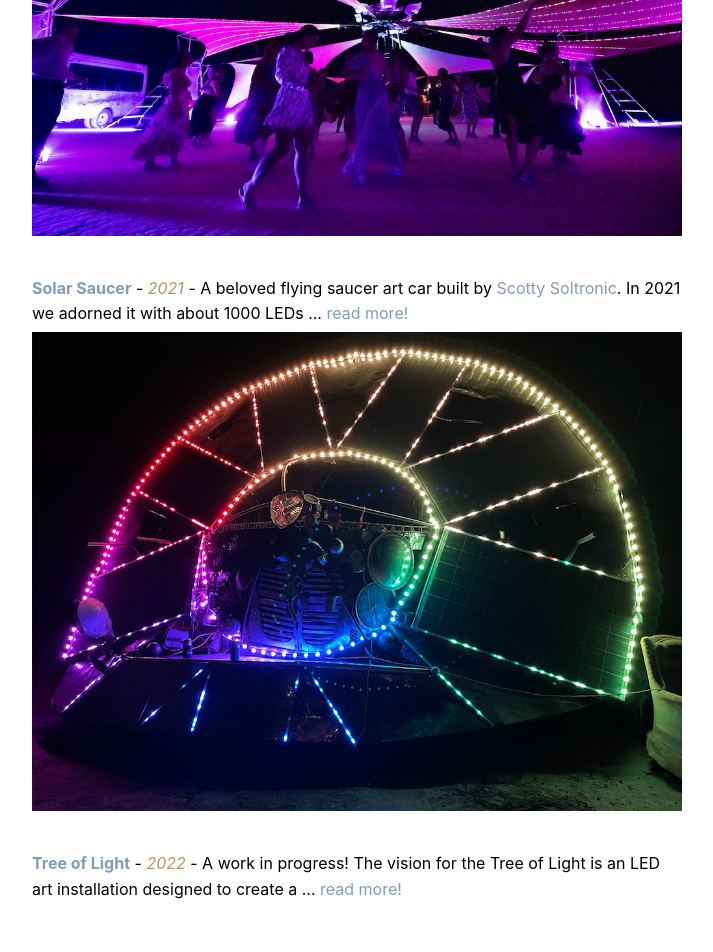
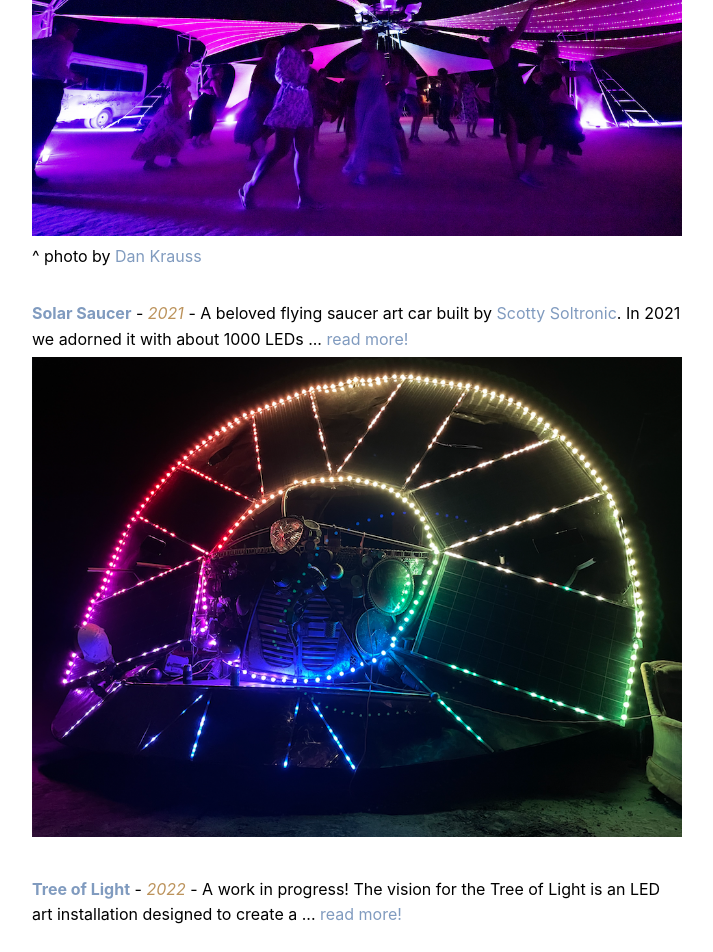
Before and after one commit to michellesh/michellesh, a Jekyll site: the page built from projects.html, in a window 1280 px wide. Shown: the part 1013-1965 px from the top of the page, without its empty margins (283-996 px from the left). Built offline with Jekyll 4.4.1, drawn with Linux system fonts in a browser that asks for light colours.

Commit message:
Some more style optimizations for mobile

```diff
--- a/_sass/main.scss
+++ b/_sass/main.scss
@@ -7,7 +7,7 @@
 $secondary-color: #bc935c;
 $tan: #f3eee7;
 
-$code-block: #f5f7f9;
+$code-block: #f8f8f8;
 
 body {
   font-family: -apple-system, BlinkMacSystemFont, "Segoe UI", Helvetica, Arial, sans-serif, "Apple Color Emoji", "Segoe UI Emoji";
@@ -71,7 +71,7 @@
 
 pre {
   padding: 2em;
-  overflow-y: auto;
+  overflow-x: auto;
 }
 
 pre code {
@@ -123,6 +123,11 @@
   margin-top: 0.3em;
 }
 
+.project {
+  margin-top: 2rem;
+  line-height: 1.6;
+}
+
 .photo-by {
   margin-bottom: 0.3em;
 }
--- a/_sass/media.scss
+++ b/_sass/media.scss
@@ -3,10 +3,16 @@
   and (max-device-width: 480px)
   and (-webkit-min-device-pixel-ratio: 2) {
 
+  body, nav {
+    font-size: 1.3em;
+  }
+
   .container {
-    padding: 2em;
-    max-width: 90%;
+    margin: auto;
+    max-width: none;
     width: 90%;
+    padding: 1em;
+    overflow-x: hidden;
   }
 
   iframe {
@@ -20,7 +26,8 @@
 
   table {
     font-size: 2em;
-    width: 100%;
+    width: 90%;
+    overflow-x: auto;
   }
 
   .column-container {
--- a/projects.html
+++ b/projects.html
@@ -5,7 +5,7 @@
 <h1>Projects</h1>
 
 {% for project in site.projects %}
-  <p>
+  <div class="project">
     <a href="{{ project.url | relative_url }}">
       <strong>{{ project.name }}</strong>
     </a>
@@ -22,7 +22,17 @@
 
     {% if project.main-image %}
       {% assign filename = project.image-dir | append: project.main-image %}
-      <img class="fit-image column-img" src="{{ filename | relative_url }}" />
+      <div>
+        <a href="{{ project.url | relative_url }}">
+          <img class="fit-image column-img" src="{{ filename | relative_url }}" />
+        </a>
+        {% if project.main-image-by %}
+          <div class="photo-by">
+            ^ photo by
+            <a href="{{ project.main-image-by-url }}">{{ project.main-image-by }}</a>
+          </div>
+        {% endif %}
+      </div>
     {% endif %}
-  </p>
+  </div>
 {% endfor %}
```
Also changed, not shown: _projects/dance-floor.md (+2 -0 lines).
